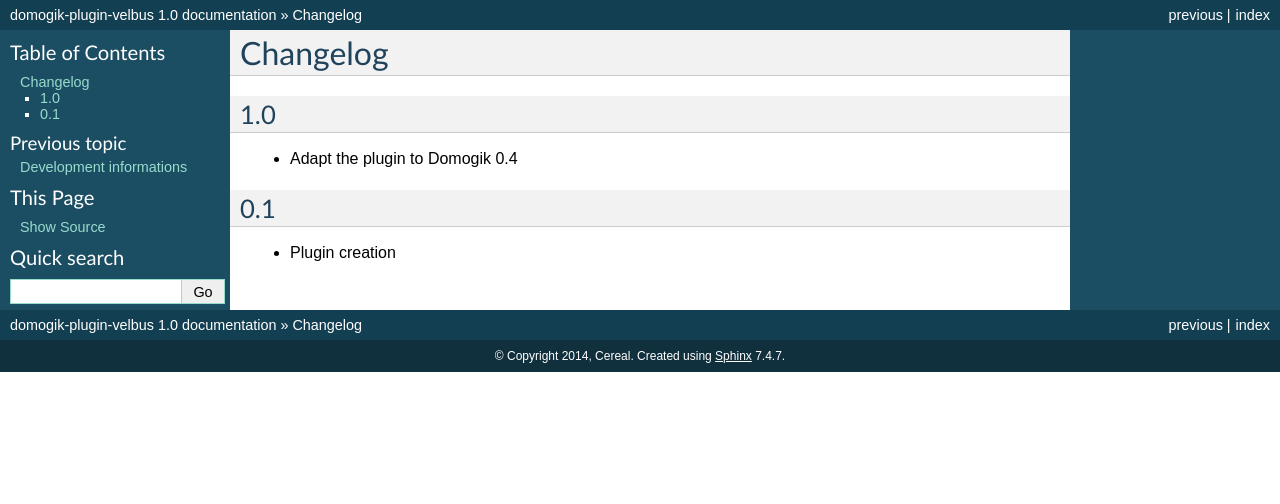
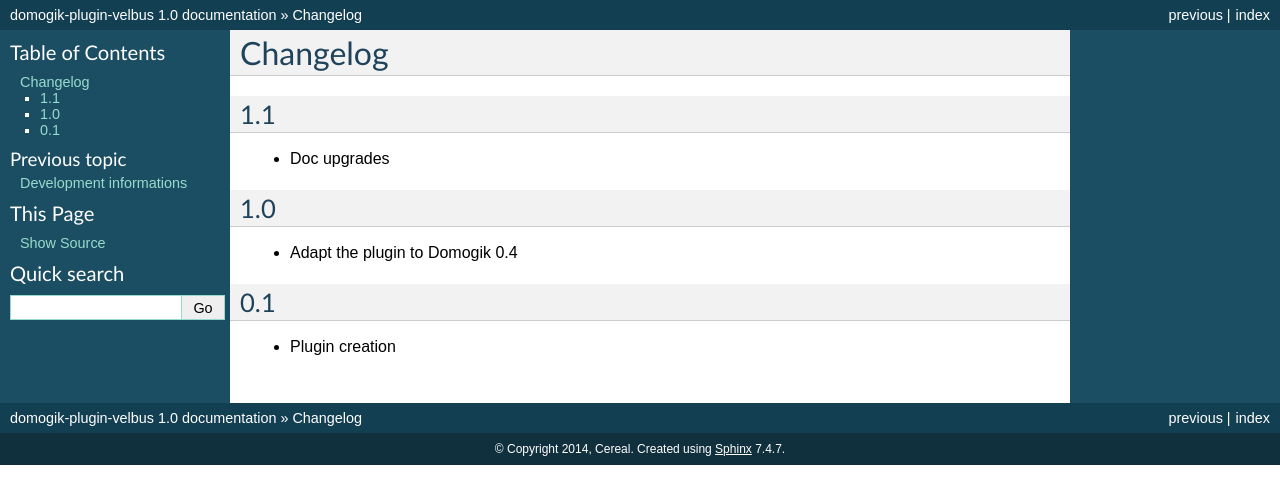
Before and after one commit to Cereal2nd/domogik-plugin-velbus, a Sphinx documentation site: the page built from docs/changelog.txt, in a window 1280 px wide. Shown: the top 504 px of the page. Built offline with Sphinx 7.4.7, drawn with Linux system fonts in a browser that asks for light colours; pages that are not in the unit, such as notebooks, are missing from menus.

Commit message:
prepare info.json and doc for release 1.1

```diff
--- a/docs/changelog.txt
+++ b/docs/changelog.txt
@@ -1,6 +1,11 @@
 =========
 Changelog
 =========
+
+1.1
+===
+
+* Doc upgrades
 
 1.0
 ===
--- a/info.json
+++ b/info.json
@@ -411,7 +411,7 @@
         "domogik_min_version": "0.4.0",
         "name": "velbus",
         "type": "plugin",
-        "version": "1.0",
+        "version": "1.1",
         "tags": ["velbus", "relay", "dimmer", "energy", "hvac", "light", "shutter", "temperature", "heating"]
     },
     "json_version": 2
```
